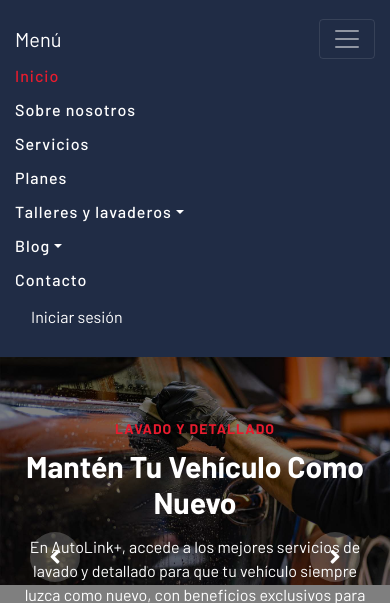
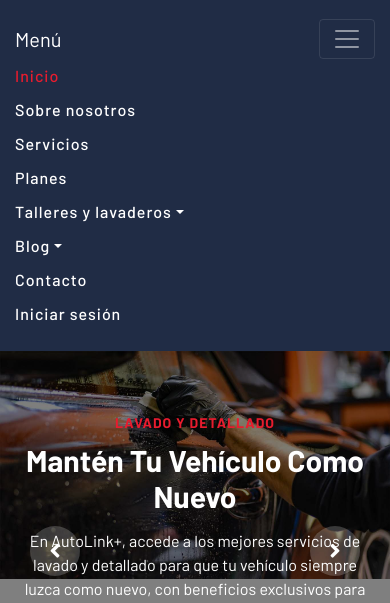
Before and after one commit to Thiagordinox/car-wash-website-template, a PHP site: page /index.php in a window 390 px wide, after a click that opens the changed part. Shown: the part 76-679 px from the top of the page. Run offline with PHP 8.4, Linux system fonts and the light colour scheme; some libraries are stand-ins or nearby versions.

Commit message:
fix: enlaces de sesión invisibles en la barra de navegación
"Iniciar sesión" y "Hola, {nombre}" viven en includes/header.php fuera
de .navbar-nav (para poder alinearse a la derecha), así que no
heredaban la regla .navbar-dark .navbar-nav .nav-link que pone el
texto del menú en blanco. Sin ese ancla, el color caía al genérico
`a { color: #202C45 }` del sitio: texto azul oscuro sobre el mismo
azul oscuro de la barra, invisible hasta pasar el cursor por encima.

Agrega el mismo color blanco / hover rojo para .navbar-auth .nav-link,
y un `gap: 15px` en el contenedor para un espaciado consistente entre
"Hola, {nombre}"/"Iniciar sesión" y el botón de al lado en cualquier
tamaño de pantalla, en vez de las clases ml-lg-2/ml-lg-3 que solo
aplicaban desde el punto de quiebre lg.

Verificado en escritorio y en la vista móvil (375px), con sesión
iniciada y sin iniciar.

Co-Authored-By: Claude Sonnet 5 <noreply@anthropic.com>

```diff
--- a/car-wash-website-template/css/style.css
+++ b/car-wash-website-template/css/style.css
@@ -307,6 +307,33 @@ a:focus {
     }
 }
 
+/* Iniciar sesión / Hola, {nombre} viven fuera de .navbar-nav (para poder
+   alinearse a la derecha), así que no heredan el color blanco del resto del
+   menú y quedaban invisibles: texto azul oscuro sobre fondo azul oscuro. */
+.navbar-auth {
+    gap: 15px;
+}
+
+.navbar-auth .nav-link,
+.navbar-auth .nav-link:focus {
+    color: #ffffff;
+    padding: 15px;
+    font-weight: 500;
+    letter-spacing: 1px;
+}
+
+.navbar-auth .nav-link:hover,
+.navbar-auth .nav-link.active {
+    color: #E81C2E;
+}
+
+@media (max-width: 991.98px) {
+    .navbar-auth .nav-link,
+    .navbar-auth .nav-link:focus {
+        padding: 5px 0;
+    }
+}
+
 
 /*******************************/
 /********** Hero CSS ***********/
--- a/car-wash-website-template/includes/header.php
+++ b/car-wash-website-template/includes/header.php
@@ -150,11 +150,11 @@ $usuario_actual = current_user();
                                     </div>
                                 </div>
                                 <?php if ($usuario_actual['rol'] === 'cliente'): ?>
-                                    <a class="btn btn-custom ml-lg-3" href="price.php">Ver planes</a>
+                                    <a class="btn btn-custom" href="price.php">Ver planes</a>
                                 <?php endif; ?>
                             <?php else: ?>
                                 <a href="login.php" class="nav-item nav-link<?= nav_active('login', $active_page) ?>">Iniciar sesión</a>
-                                <a class="btn btn-custom ml-lg-2" href="registro.php">Registrarse</a>
+                                <a class="btn btn-custom" href="registro.php">Registrarse</a>
                             <?php endif; ?>
                         </div>
                     </div>
```
